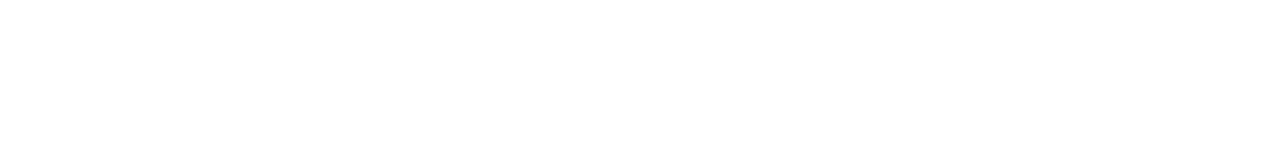
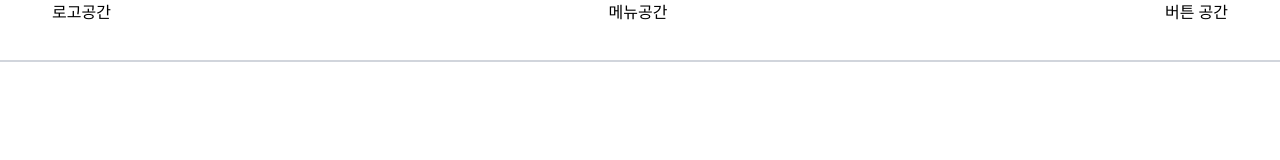
Before and after one commit to subin33/kakaobank_project, a plain HTML site: page index.html in a window 1280 px wide. Drawn offline with nearby package versions, Linux system fonts and the light colour scheme.

Commit message:
header layout

```diff
--- a/index.html
+++ b/index.html
@@ -15,6 +15,14 @@
     <script defer src="./js/script.js"></script>
   </head>
   <body>
-    <div></div>
+    <div class="site-wrap">
+      <header id="header" class="h-[62px] border-b-2 border-gray-300">
+        <div class="header-inner con flex h-full justify-between">
+          <div class="header__left">로고공간</div>
+          <div class="header__mid">메뉴공간</div>
+          <div class="header__right">버튼 공간</div>
+        </div>
+      </header>
+    </div>
   </body>
 </html>
--- a/scss/_layout.scss
+++ b/scss/_layout.scss
@@ -4,3 +4,16 @@
 
 @use "variables" as *;
 @use "mixins" as *;
+
+.con {
+  max-width: 1460px;
+  margin: 0 auto;
+  padding-left: calc($gutter/2);
+  padding-right: calc($gutter/2);
+
+  @media (max-width: 1599px) {
+    max-width: 100%;
+    padding-left: calc($gutter * 3 - 8px);
+    padding-right: calc($gutter * 3 - 8px);
+  }
+}
--- a/scss/_variables.scss
+++ b/scss/_variables.scss
@@ -19,3 +19,10 @@ $font-primary:
   sans-serif;
 
 // Font Sizes
+
+// Padding
+$gutter: 20px;
+
+@media (max-width: 1599px) {
+  $gutter: 16px;
+}
```
Also changed, not shown: css/style.css.
